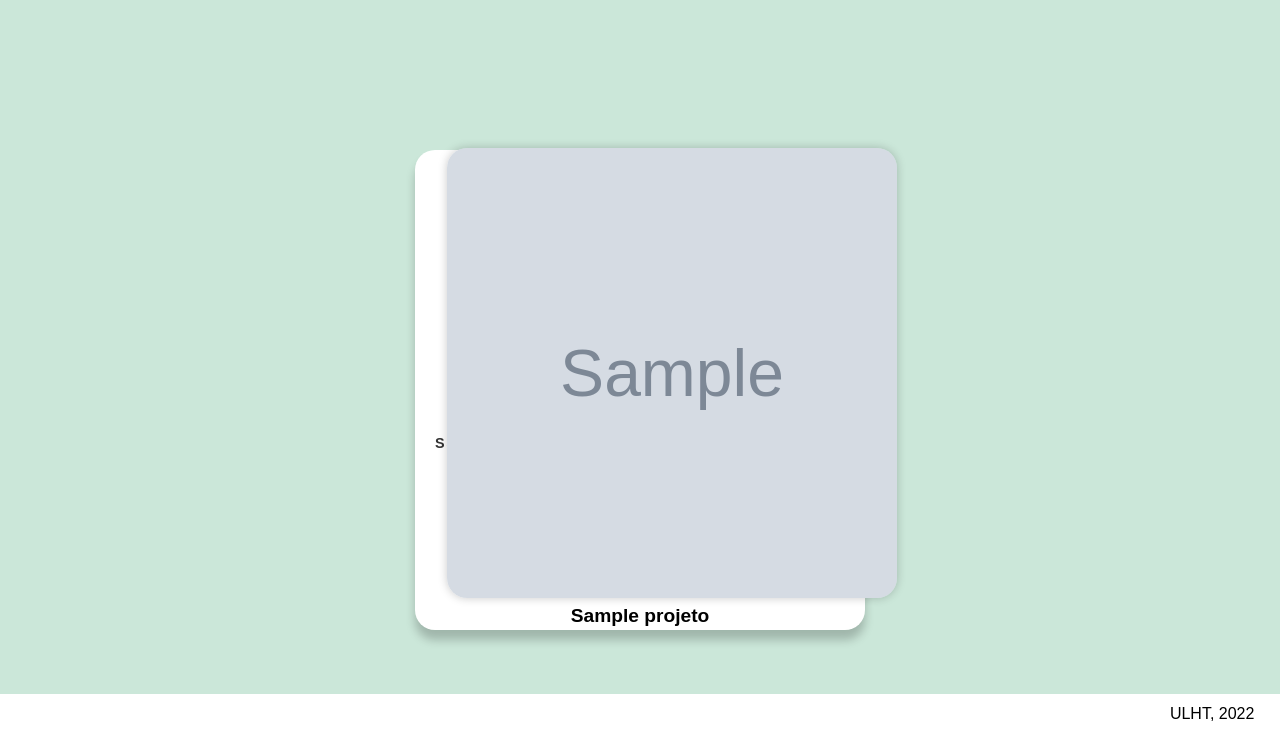
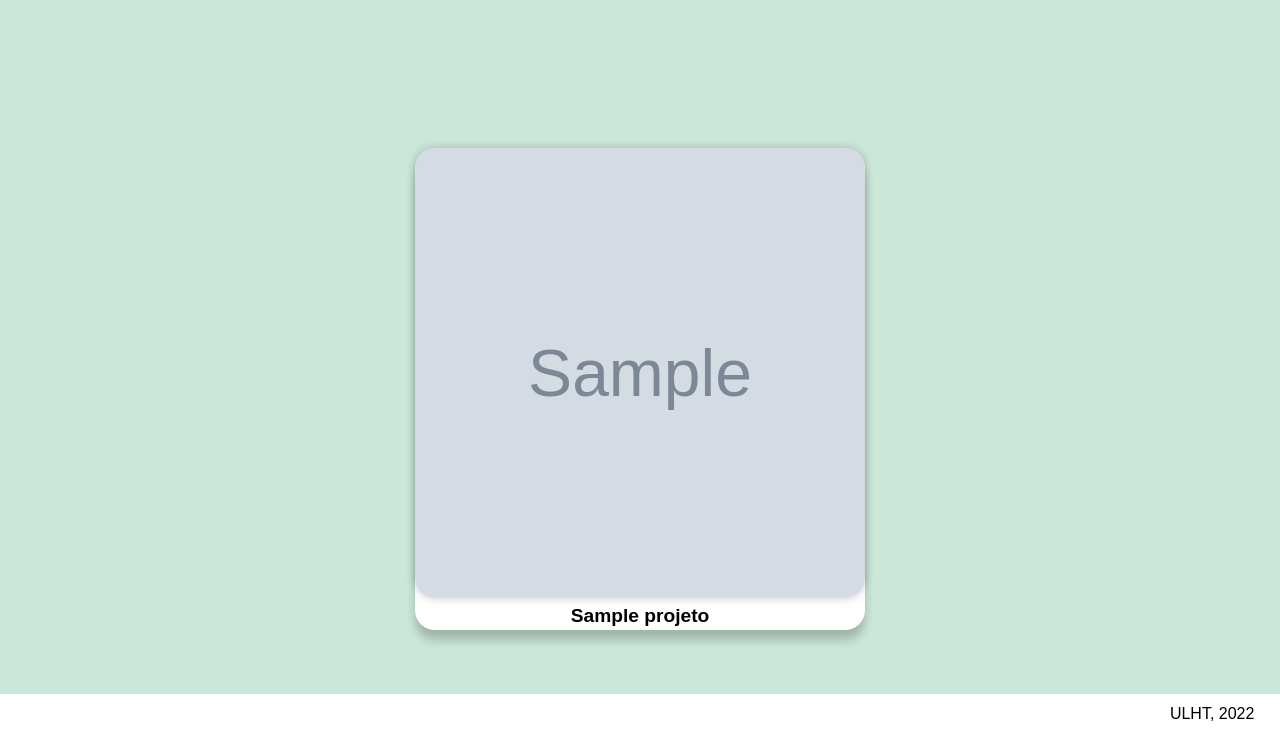
Before and after one commit to rafaelpaulo22001810/portfolio, a Django app: page /projetos in a window 1280 px wide. Shown: the part 80-814 px from the top of the page. Run offline with Django 4.2, Linux system fonts and the light colour scheme; tables that the repository leaves empty hold one stand-in row (values such as "Sample post"); grey boxes marked "Sample" are stand-in pictures; parts of the project's set-up code (start-up, migrations or seed data) failed here and were passed over.

Commit message:
porfolio

```diff
--- a/portfolio/static/portfolio/css/layout.css
+++ b/portfolio/static/portfolio/css/layout.css
@@ -75,7 +75,6 @@ footer {
 }
 .box{
     margin-top: 150px;
-    padding: 0 2em 0 2em;
     box-sizing: border-box;
     font-family: 'Poppins',sans-serif;
     width: 450px;
```
